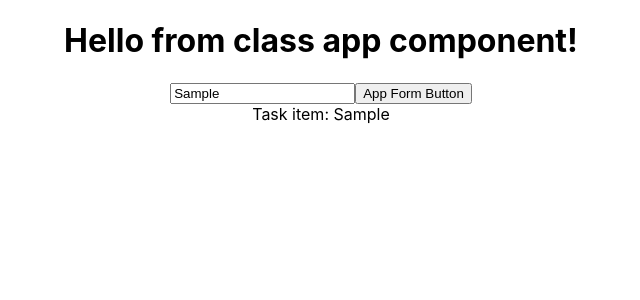
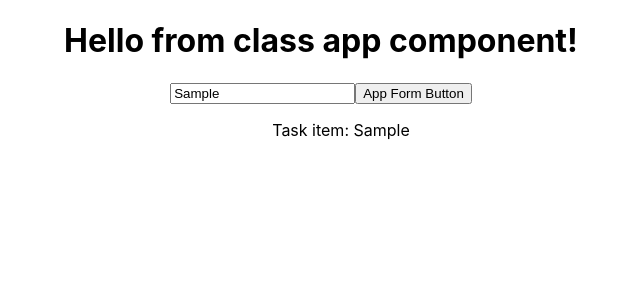
Before and after one commit to atajoe/react-task-app, a React (Create React App) app: page / in a window 1280 px wide. Both pictures are taken after typing "Sample" into the empty fields and a click on the button "App Form Button". Shown: the top 300 px of the page, without its empty margins (319-959 px from the left). Built offline with nearby package versions, Linux system fonts and the light colour scheme.

Commit message:
Finished my own version, but could clean it up even more

```diff
--- a/src/App.js
+++ b/src/App.js
@@ -19,7 +19,7 @@ class App extends React.Component{
     e.preventDefault();
     this.setState({
       tasksList: [...this.state.tasksList,this.state.task]
-    }, () => console.log('Form submitted. Here are the list of tasks LOL AGAIN : ', this.state.tasksList) )
+    }, () => console.log('Form submitted. Here are the list of tasks :): ', this.state.tasksList) )
   }
 
   handleChange = (event) => {
--- a/src/components/Overview.js
+++ b/src/components/Overview.js
@@ -9,10 +9,13 @@ class Overview extends React.Component{
 
     render(){
         const {message} = this.props;
-        // const listOfTasks = message.map((item,i) => <div key={i}>Task item: {item}</div>)
+        const listOfTasks = message.map((item,i) => <li key={i}>Task item: {item}</li>)
+        // const listOfTasks = message.map((item,i) -> <div key={i}>Task item: {item}</div>)
         return (
             <div>
-                {message.map((item,i) => <div key={i}>Task item: {item}</div>)}
+                <ul>
+                {listOfTasks}
+                </ul>
             </div>
         )
     }
--- a/src/index.js
+++ b/src/index.js
@@ -10,7 +10,3 @@ root.render(
     <App />
   </React.StrictMode>
 );
-
-// If you want to start measuring performance in your app, pass a function
-// to log results (for example: reportWebVitals(console.log))
-// or send to an analytics endpoint. Learn more: https://bit.ly/CRA-vitals
```
